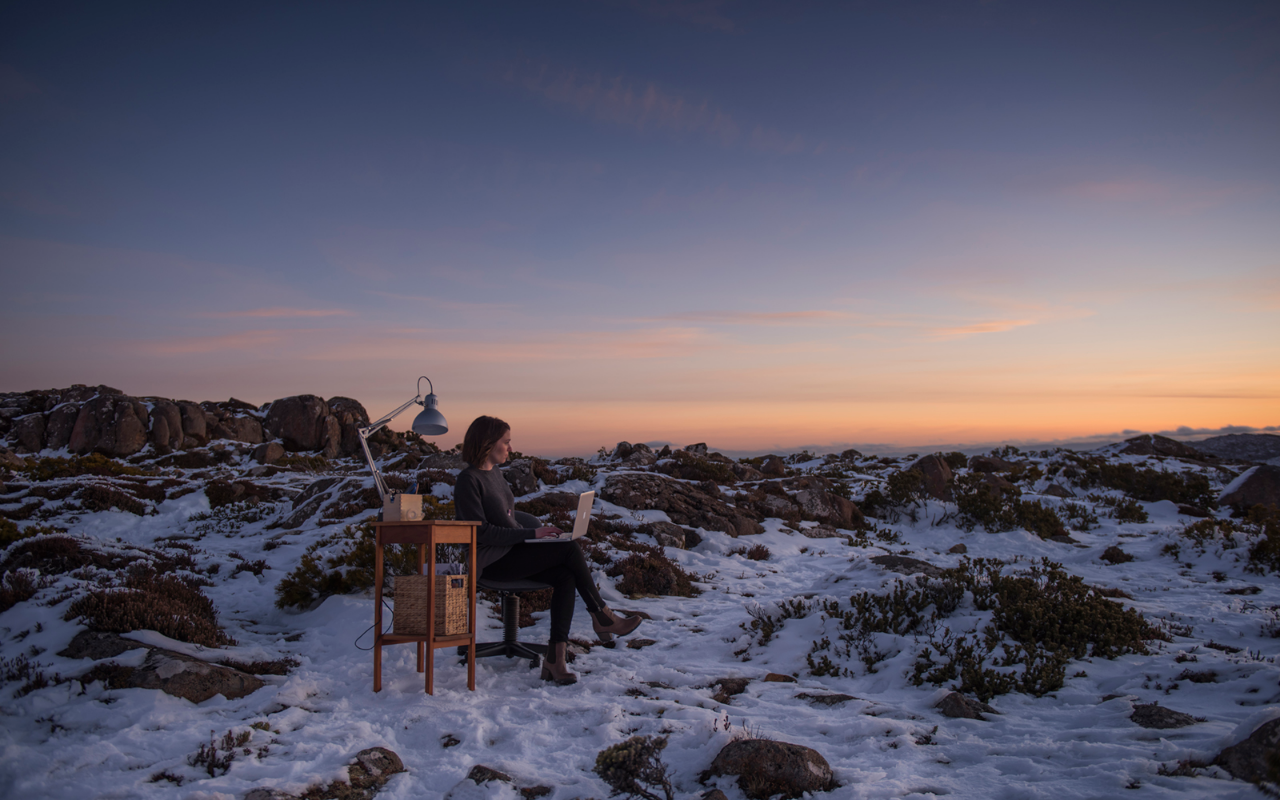
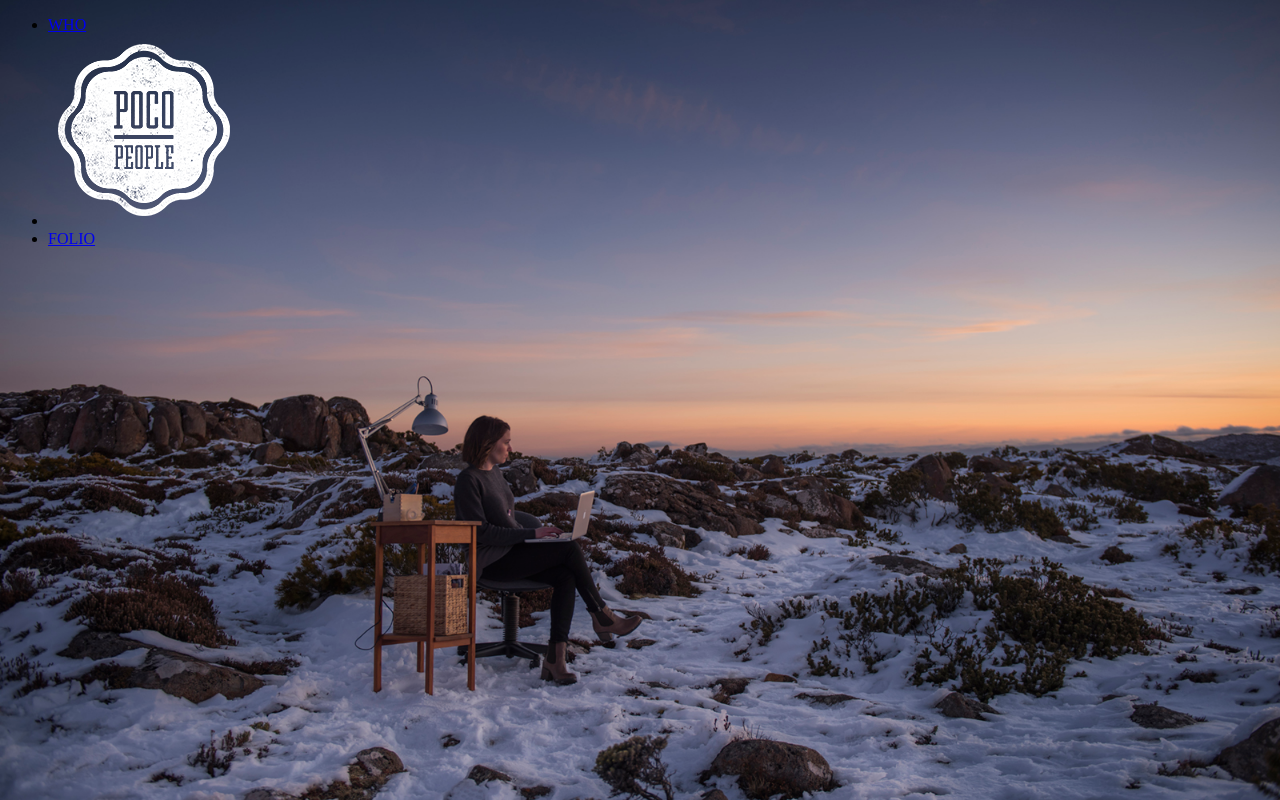
Before and after one commit to Codechimp404/pp, a plain HTML site: page index.html in a window 1280 px wide. Drawn offline with Linux system fonts and the light colour scheme.

Commit message:
Added nav links

```diff
--- a/index.html
+++ b/index.html
@@ -6,6 +6,15 @@
 	<title>Home | POCO PEOPLE</title>
 </head>
 <body id="index">
+	<header>
+		<nav id="navHeader">
+			<ul id="navHeaderList">
+				<li id="whoLink"><a href="who.html">WHO</a></li>
+				<li><a href="index.html"></a><img src="assets/logo.png" alt="POCO People"></li>
+				<li id="folioLink"><a href="folio.html">FOLIO</a></li>
+			</ul>
+		</nav>
+	</header>
 
 </body>
 </html>
```
